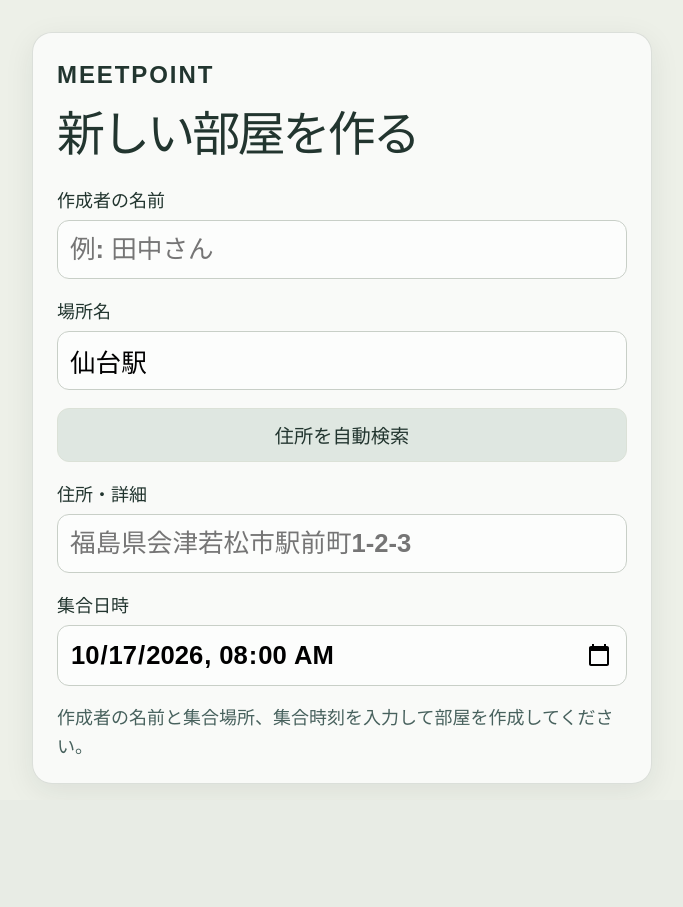
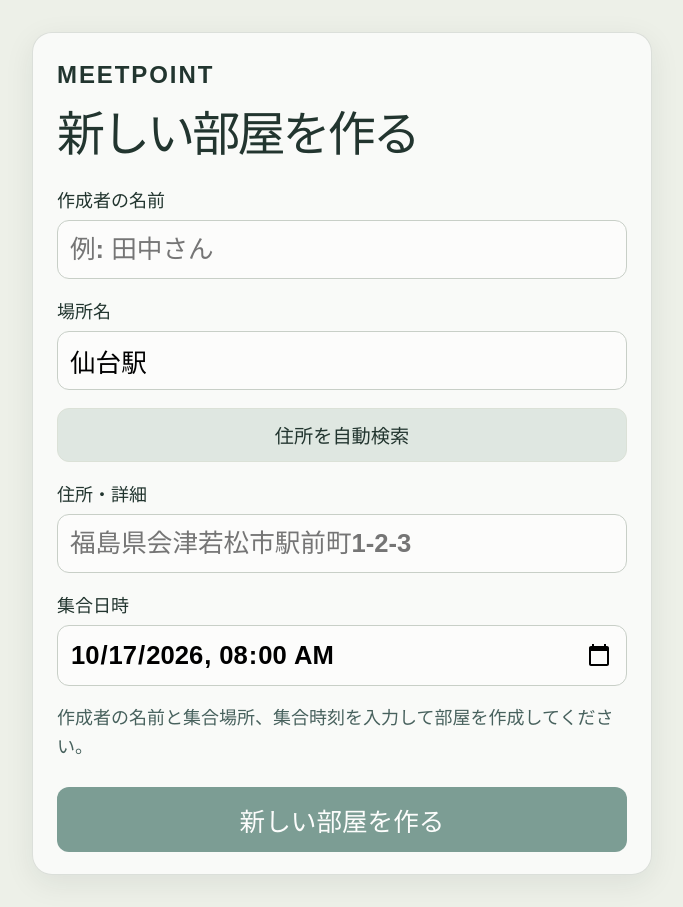
Before and after one commit to jphacks/sd_2604, a React (Vite) app in the folder frontend/: page / in a window 1280 px wide. Shown: the whole page, without its empty margins (298-981 px from the left). Before the commit the page ends 800 px from the top, so only its background shows below. Built offline with nearby package versions, Linux system fonts and the light colour scheme; no server answers.

Commit message:
Allow page scrolling on small screens

```diff
--- a/frontend/src/App.tsx
+++ b/frontend/src/App.tsx
@@ -349,8 +349,6 @@ export default function App({ roomInfo, participant }: AppProps) {
           style={{
             width: '100%',
             maxWidth: 620,
-            maxHeight: 'calc(100vh - 48px)',
-            overflowY: 'auto',
             padding: '28px 24px 22px',
             borderRadius: 20,
             background: 'rgba(255,255,255,0.68)',
@@ -433,8 +431,6 @@ export default function App({ roomInfo, participant }: AppProps) {
         style={{
           width: '100%',
           maxWidth: 620,
-          maxHeight: 'calc(100vh - 48px)',
-          overflowY: 'auto',
           padding: '28px 24px 22px',
           borderRadius: 20,
           background: 'rgba(255,255,255,0.68)',
--- a/frontend/src/index.css
+++ b/frontend/src/index.css
@@ -1,12 +1,18 @@
 html, body, #root {
   width: 100%;
-  height: 100%;
+  min-height: 100%;
+  height: auto;
   margin: 0;
   padding: 0;
-  overflow: hidden;
+  overflow-x: hidden;
+  overflow-y: auto;
 }
 
 html {
   min-width: 320px;
   min-height: 100%;
 }
+
+body {
+  min-height: 100dvh;
+}
```
